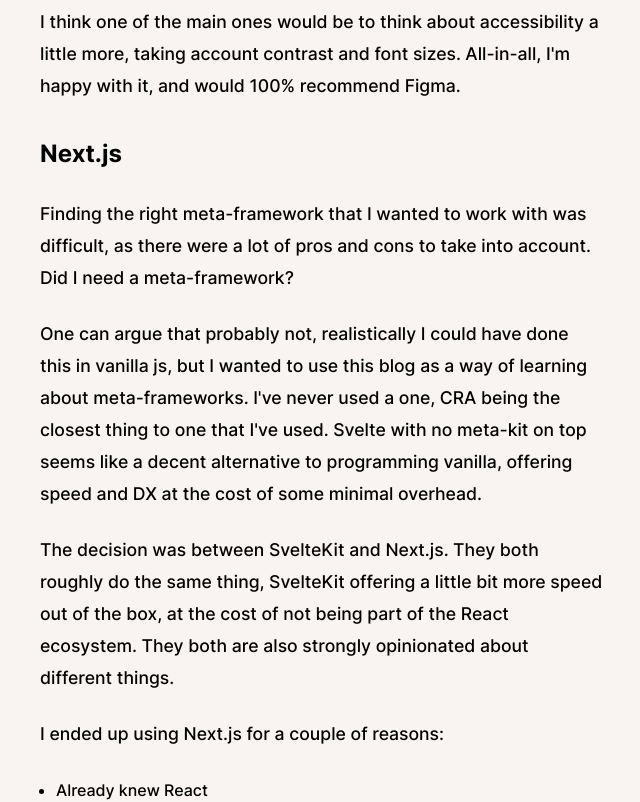
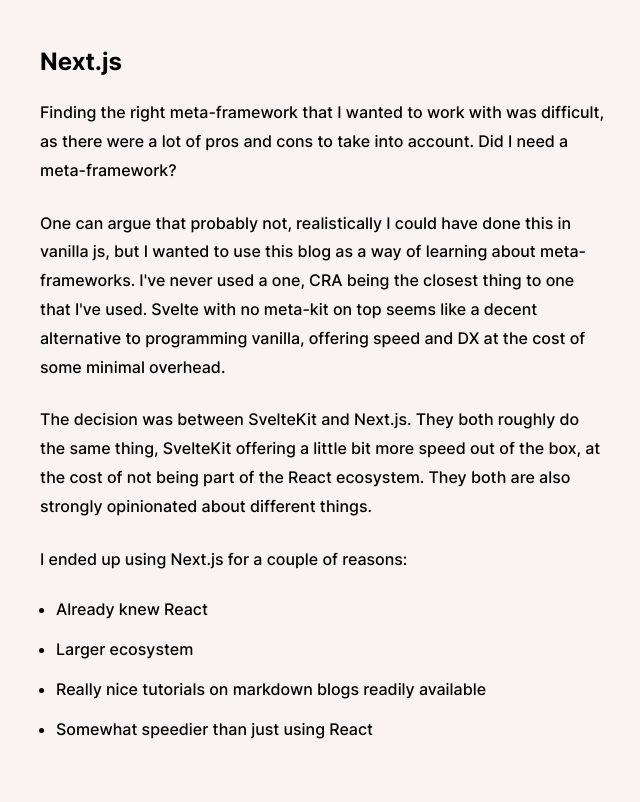
Before and after one commit to confiscar/blog, a Next.js app: page /posts/2021-02-02-nextjs-blog in a window 1280 px wide. Shown: the part 1760-2562 px from the top of the page, without its empty margins (318-958 px from the left). Built offline with nearby package versions, Linux system fonts and the light colour scheme.

Commit message:
design changes

```diff
--- a/src/copy/copy.json
+++ b/src/copy/copy.json
@@ -13,7 +13,7 @@
         ]
     },
     "about": {
-        "splashText": "Contact me @ frncaeiro[at]gmail.com",
+        "splashText": "Contact me at frncaeiro﹫gmail.com.\nAny opinions expressed on this blog are solely mine.",
         "cardListHeading": "Personal Projects",
         "curatedArticlesHeading": "Curated Articles",
         "emptyCuratedArticles": "There is nothing here..."
--- a/src/pages/posts/posts.module.css
+++ b/src/pages/posts/posts.module.css
@@ -29,27 +29,27 @@
 
 /* CSS for Markdown elements */
 .post p {
-    font-size: 1.1rem;
-    padding-bottom: 1.5rem;
+    font-size: var(--content-font-size);
+    padding-bottom: var(--spacing-unit);
     line-height: var(--line-height);
 }
 
 .post h1 {
-    padding-top: 1rem;
-    padding-bottom: 2rem;
-    font-size: 1.5rem;
+    padding-top: var(--spacing-unit);
+    padding-bottom: var(--spacing-unit);
+    font-size: var(--heading-one);
     font-weight: bold;
 }
 
 .post h2 {
     padding-bottom: 1.5rem;
-    font-size: 1.3rem;
+    font-size: var(--heading-two);
     font-weight: bold;
 }
 
 .post h3 {
     padding-bottom: 1.5rem;
-    font-size: 1.1rem;
+    font-size: var(--heading-three);
     font-weight: bold;
 }
 
@@ -63,7 +63,7 @@
 
 .post blockquote {
     border-left: 10px solid var(--light-primary-highlight);
-    margin: 1.5em 10px;
+    margin: var(--spacing-unit) 10px;
     padding: 0.5em 10px;
 }
 
@@ -82,11 +82,12 @@
 .post ul {
     list-style-type: disc;
     padding-left: 1rem;
-    padding-bottom: 1.5rem;
+    padding-bottom: var(--spacing-unit);
 }
 
 .post li {
-    line-height: var(--line-height);
+    font-size: var(--content-font-size);
+    line-height: var(--list-height);
     padding-bottom: 1rem;
 }
 
@@ -95,8 +96,6 @@
     margin:auto;
     max-height: 100%;
     max-width: 100%;
-    border: 2px solid var(--light-primary-highlight);
-    border-radius: 22px;
 }
 
 .post pre code {
--- a/src/pages/styles/globals.css
+++ b/src/pages/styles/globals.css
@@ -36,7 +36,14 @@
     --dark-link-font: #57A6FF;
     --dark-card-stroke: #C5C5C5;
     --dark-code-background: #F9F4F1;
-    --line-height: 2rem;
+    --line-height: 1.8rem;
+    --list-height: 1.5rem;
+    --content-font-size: 1rem;
+    --spacing-unit: 1.5rem;
+    --heading-one: 1.5rem;
+    --heading-two: 1.3rem;
+    --heading-three: 1.1rem;
+
     background-color: var(--light-primary-background);
     font-family: Inter, Helvetica, sans-serif ;
 }
```
Also changed, not shown: src/pages/recipes/recipes.module.css (+15 -17 lines).
